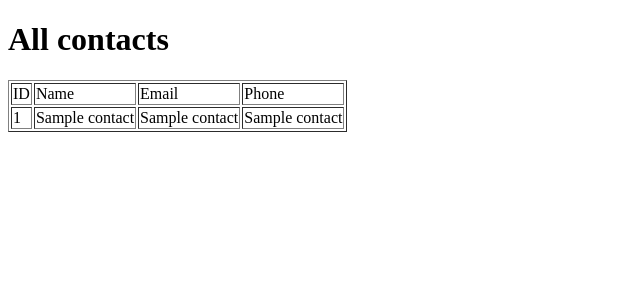
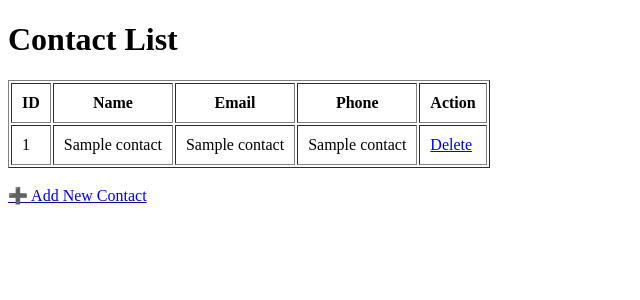
Before and after one commit to vidovic9/contacts, a Flask app: template templates/contacts.html in a window 1280 px wide. Shown: the top 300 px of the page, without its empty margins (0-640 px from the left). Run offline with Flask 3, Linux system fonts and the light colour scheme; the template is opened without the code that fills it: most values are stand-ins (such as "Sample title", 1, 10 or a date in 2020); some libraries are stand-ins or nearby versions.

Commit message:
Enable deleting contacts

```diff
--- a/app.py
+++ b/app.py
@@ -30,7 +30,7 @@ def test_db():
 
 @app.route("/contacts")
 def contacts():
-    cur = mysql.connect.cursor()
+    cur = mysql.connection.cursor()
     cur.execute("SELECT * FROM contacts")
     data = cur.fetchall()
     cur.close()
@@ -43,7 +43,7 @@ def add_contact():
         email = request.form['email']
         phone = request.form['phone']
 
-        cur = mysql.connect.cursor()
+        cur = mysql.connection.cursor()
         cur.execute("INSERT INTO contacts (name,email,phone) VALUES (%s,%s,%s)", (name,email,phone))
         mysql.connection.commit()
         cur.close()
@@ -52,6 +52,14 @@ def add_contact():
 
     return render_template("add_contact.html")
 
+@app.route("/delete-contact/<int:id>")
+def delete_contact(id):
+    cur = mysql.connection.cursor()
+    cur.execute("DELETE FROM contacts WHERE id = %s", (id,))
+    mysql.connection.commit()
+    cur.close()
+    return redirect(url_for('contacts'))
+
 
 if __name__ == "__main__":
     app.run(debug=True)
--- a/templates/add_contact.html
+++ b/templates/add_contact.html
@@ -10,10 +10,10 @@
             <input type="text" name="name" required><br><br>
 
             <label>Email :</label><br>
-            <input type="email" name="email" required><br><br>
+            <input type="email" name="email"><br><br>
 
             <label>Phone :</label><br>
-            <input type="tel" name="phone" required><br><br>
+            <input type="text" name="phone"><br><br>
 
             <input type="submit" value="Add Contact">
         </form>
--- a/templates/contacts.html
+++ b/templates/contacts.html
@@ -1,17 +1,17 @@
 <!DOCTYPE html>
 <html>
 <head>
-        <title>Contact List</title>
+    <title>All Contacts</title>
 </head>
 <body>
-        <h1>All contacts</h1>
-        {% if contacts %}
-        <table border="1"cellpading="5">
+    <h1>Contact List</h1>
+    <table border="1" cellpadding="10">
         <tr>
-                <td>ID</td>
-                <td>Name</td>
-                <td>Email</td>
-                <td>Phone</td>
+            <th>ID</th>
+            <th>Name</th>
+            <th>Email</th>
+            <th>Phone</th>
+            <th>Action</th>
         </tr>
         {% for contact in contacts %}
         <tr>
@@ -19,11 +19,11 @@
             <td>{{ contact[1] }}</td>
             <td>{{ contact[2] }}</td>
             <td>{{ contact[3] }}</td>
+            <td><a href="/delete-contact/{{ contact[0] }}">Delete</a></td>
         </tr>
         {% endfor %}
     </table>
-        {% else %}
-            <p>No contacts found</p>
-        {% endif %}
+    <br>
+    <a href="/add-contact">➕ Add New Contact</a>
 </body>
 </html>
```
Also changed, not shown: README.md. Lines whose indentation alone changed are shown as unchanged.
